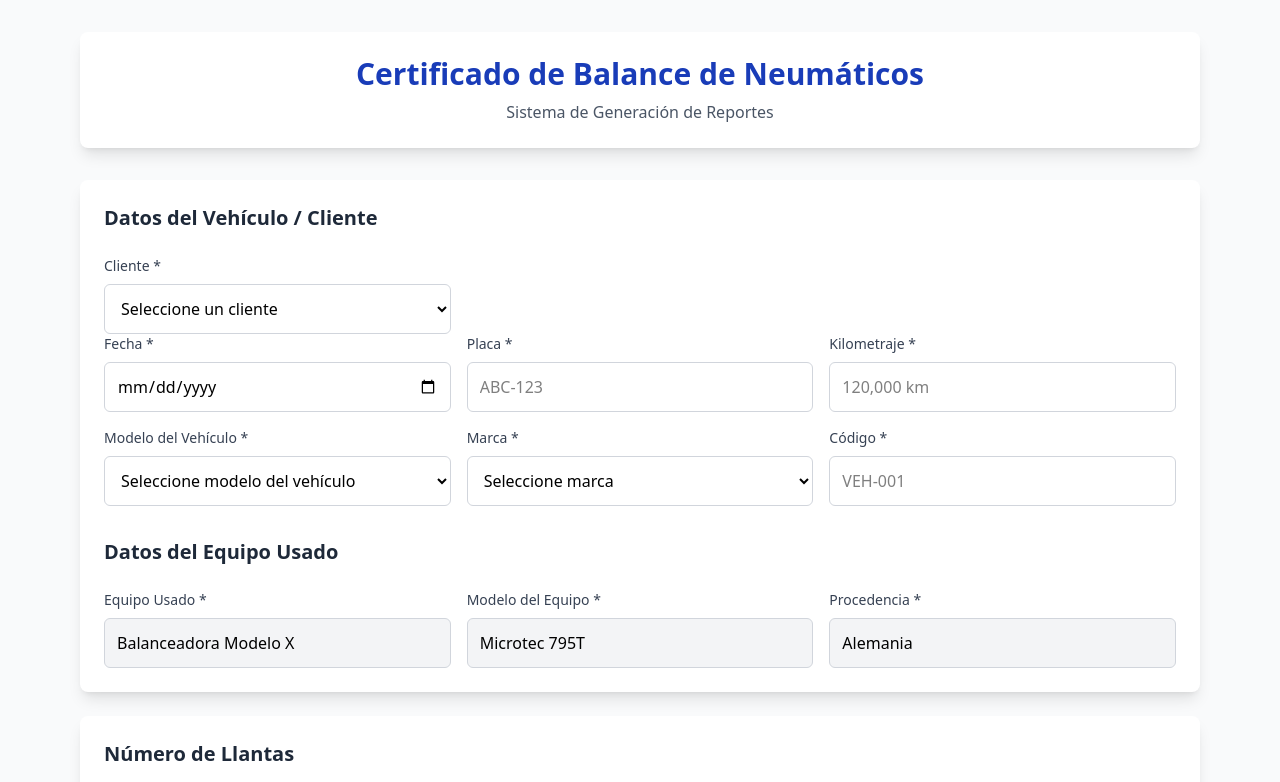
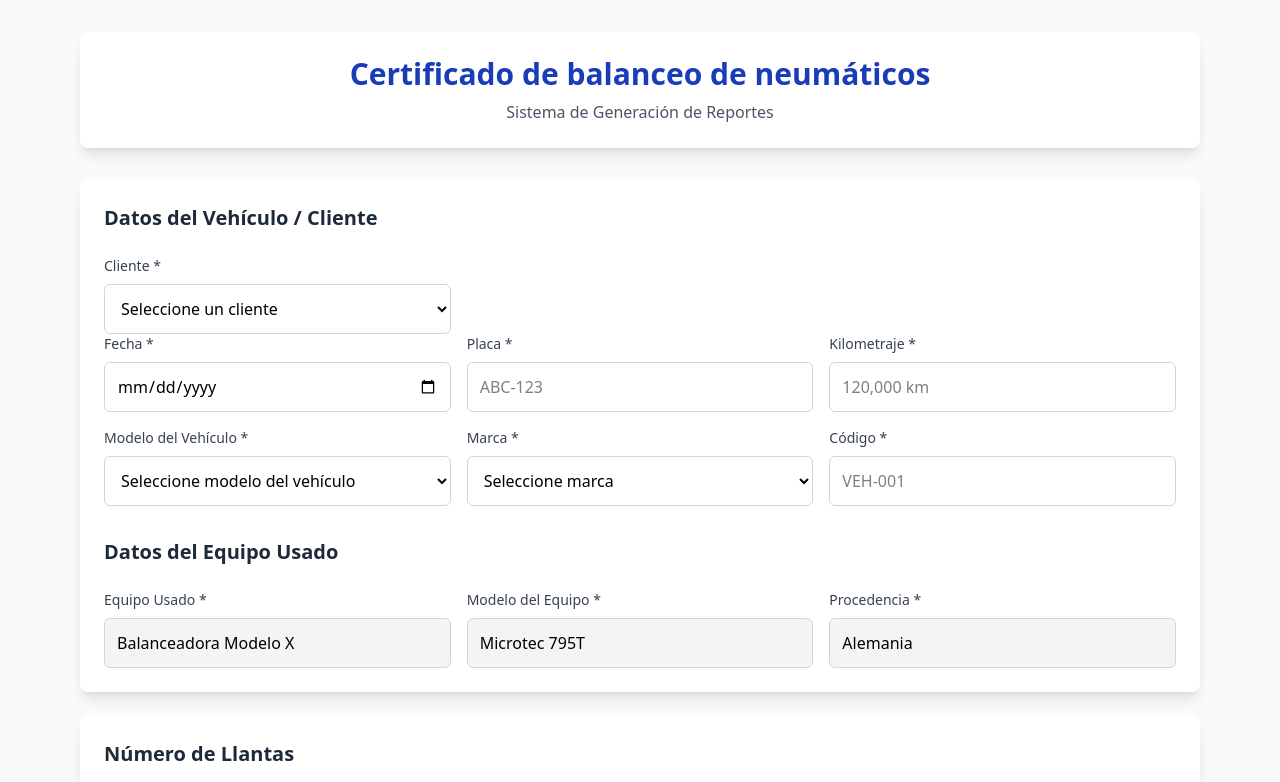
Before and after one commit to HenryCodeT/report-balance-certificate-tool, a Next.js app: page / in a window 1280 px wide. Shown: the top 782 px of the page. Built offline with nearby package versions, Linux system fonts and the light colour scheme.

Commit message:
change ortography

```diff
--- a/src/components/Header.tsx
+++ b/src/components/Header.tsx
@@ -5,7 +5,7 @@ const Header: React.FC = () => {
         <div className="bg-white rounded-lg shadow-lg p-6 mb-8">
             <div className="text-center">
                 <h1 className="text-3xl font-bold text-blue-800 mb-2">
-                    Certificado de Balance de Neumáticos
+                    Certificado de balanceo de neumáticos
                 </h1>
                 <p className="text-gray-600">Sistema de Generación de Reportes</p>
             </div>
--- a/src/hooks/usePDFGenerator.ts
+++ b/src/hooks/usePDFGenerator.ts
@@ -136,7 +136,7 @@ export const usePDFGenerator = () => {
                     margin: 10px;
                     ">
                         <h1 style="margin: 5px 10px 30px 15px;">
-                            Certificado de Balance de Neumáticos
+                            Certificado de balanceo de neumáticos
                         </h1>
                     </div>
                 </div>
```
